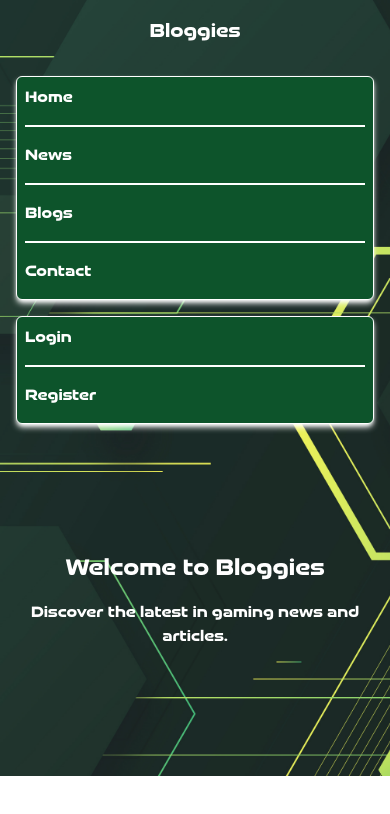
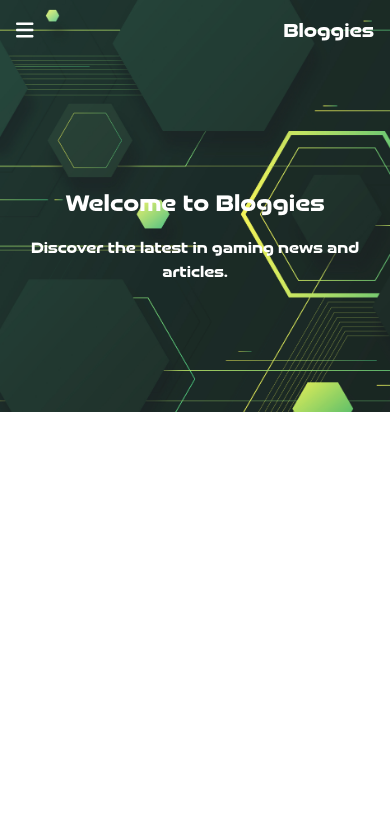
Before and after one commit to PeeOops/bloggies, a React (Vite) app in the folder frontend/: page / in a window 390 px wide. Shown: the top 814 px of the page. Built offline with nearby package versions, Linux system fonts and the light colour scheme.

Commit message:
Added burger button on mobile and install FontAwesome dependencies

```diff
--- a/frontend/package.json
+++ b/frontend/package.json
@@ -10,6 +10,9 @@
     "preview": "vite preview"
   },
   "dependencies": {
+    "@fortawesome/fontawesome-svg-core": "^6.7.2",
+    "@fortawesome/free-solid-svg-icons": "^6.7.2",
+    "@fortawesome/react-fontawesome": "^0.2.2",
     "@tailwindcss/vite": "^4.1.7",
     "react": "^19.1.0",
     "react-dom": "^19.1.0",
--- a/frontend/src/components/Navigation.jsx
+++ b/frontend/src/components/Navigation.jsx
@@ -1,7 +1,22 @@
+import { faBars} from "@fortawesome/free-solid-svg-icons";
+import { FontAwesomeIcon } from "@fortawesome/react-fontawesome";
+import { useState } from "react";
+
 const Navigation = () => {
+
+    const [isMenu, setIsMenu] = useState(false);
+
+    const handleClickNav = () => {
+        setIsMenu(prev => !prev);
+    }
+
     return(
-        <div className="flex flex-col md:flex-row md:justify-between md:border-b-4 md:border-white gap-4 text-white mx-4 md:mx-24">
-            <h1 className="text-xl md:text-md text-center md:text-left my-4">Bloggies</h1>
+        <div className="flex flex-col md:flex-row md:justify-between md:border-b-4 md:border-white gap-4 text-white mx-4 md:mx-24 md:text-lg">
+            <div className="flex flex-row items-center justify-between">
+                <FontAwesomeIcon onClick={() => handleClickNav()} role="button" icon={faBars} className="text-xl md:invisible" />
+                <h1 role="button" className="text-xl md:text-md text-center md:text-left my-4">Bloggies</h1>
+            </div>
+            <div className={`md:flex flex flex-col md:flex-row gap-6 ${!isMenu ? "hidden" : ""} `}>
                 <ul className="flex flex-col md:flex-row items-start md:items-center gap-4 bg-green-900 md:bg-transparent text-white p-2 border-white border-1 md:border-0 rounded-md shadow-white shadow-md md:rounded-none md:shadow-none ">
                 <li role="button" className="cursor-pointer">Home</li>
                 <span className="border-1 w-full md:border-0"></span>
@@ -18,6 +33,8 @@ const Navigation = () => {
                     <li role="button" className="cursor-pointer pb-2 md:pb-0">Register</li>
                 </ul>
             </div>
+
+        </div>
     )
 }
 
```
Also changed, not shown: 1 other file (tests, documents, lock files or other folders). Lines whose indentation alone changed are shown as unchanged.
